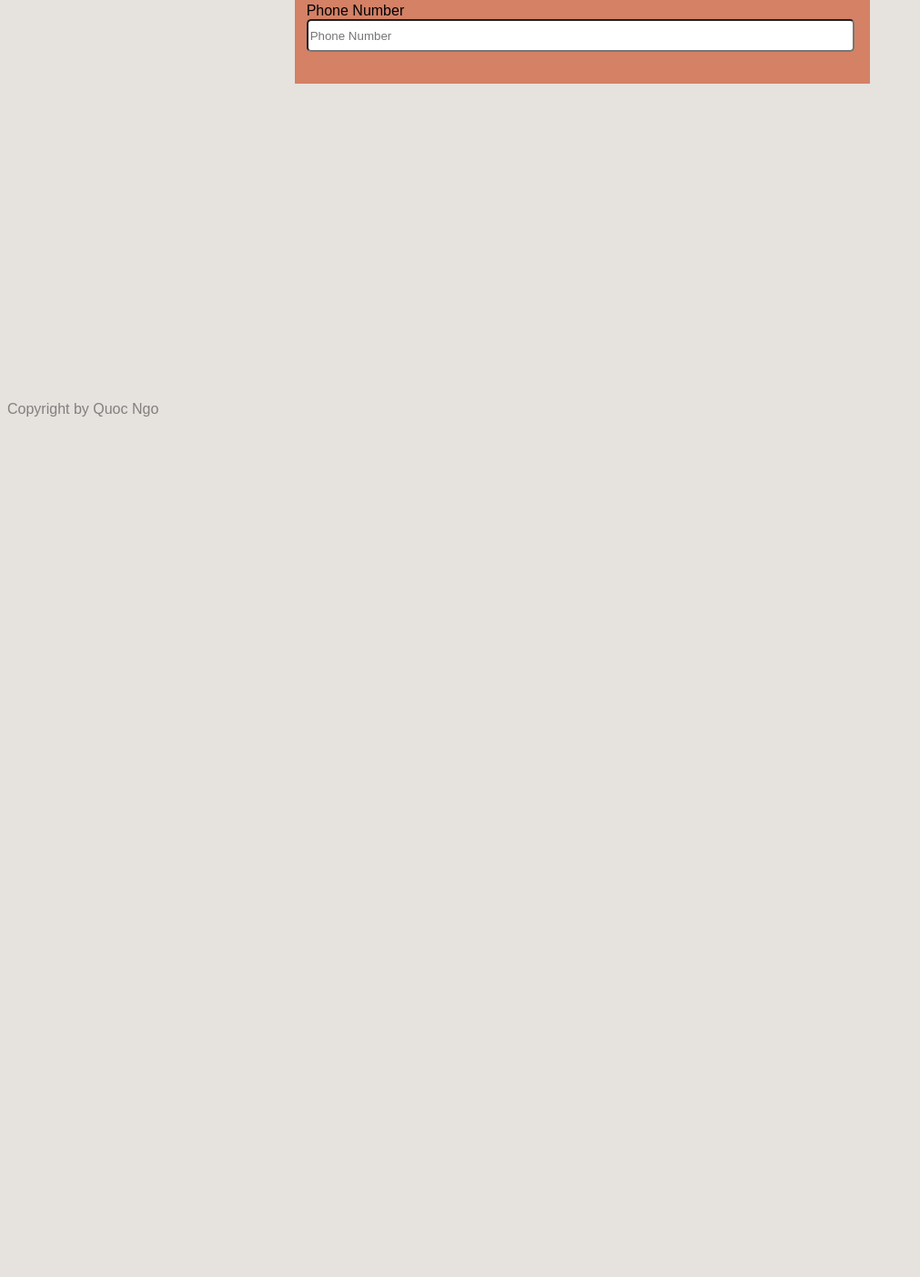
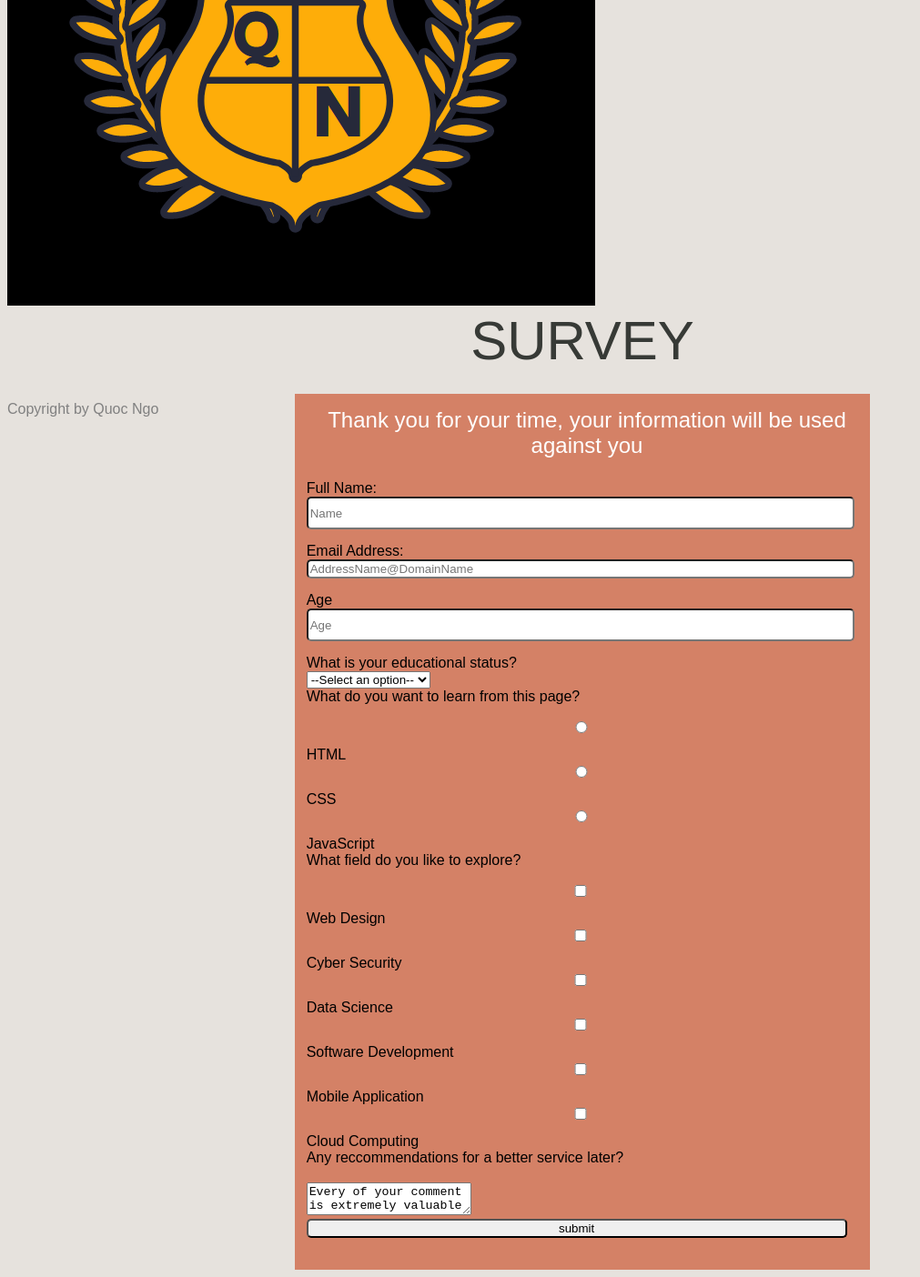
Before and after one commit to ngoquoc-git/Summer2021, a plain HTML site: page Web/Survey-Form/index.html in a window 1280 px wide. Shown: the part 331-1735 px from the top of the page at 91% size, without its empty margins (0-1011 px from the left). Before the commit the page ends 800 px from the top, so only its background shows below. Drawn offline with Linux system fonts and the light colour scheme.

Commit message:
radio, check box, comments, and submit

```diff
--- a/Web/Survey-Form/index.html
+++ b/Web/Survey-Form/index.html
@@ -2,23 +2,57 @@
 <html lang="en">
     <head>
         <link rel="stylesheet" href="stylesheet.css">
-        <link rel="icon" type="image/png" href="source/photos/logo.PNG">
+        <link rel="icon" type="image/png" href="source/photos/Quoc-navy-logo.PNG">
         <title>Quoc's Survey Form</title >
 
     </head>
     <body>
+        <div id="nav">
+            <img src="source/photos/Quoc-navy-logo.PNG">
+        </div>
         <header id="title">
             SURVEY
         </header>
         <div id="body">
-            <p id="description">Thank you for your time, your information will be use against you</p>
+            <p id="description">Thank you for your time, your information will be used against you</p>
             <form id="survey-form">
-                <label for="name">Full Name:</label><br>
+                <label id="name-label" for="name">Full Name:</label><br>
                 <input id="name" type="text" placeholder="Name"><br>
-                <label for="email-address">Email Address:</label><br>
-                <input id="email" type="email" placeholder="AddressName@DomainName"><br>
-                <label for="pNumber">Phone Number</label><br>
-                <input id="number" type="number" placeholder="Phone Number"><br>
+                <label id="email-label"for="email-address">Email Address:</label><br>
+                <input id="email-address" type="email" placeholder="AddressName@DomainName"><br>
+                <label id="number-label" for="number">Age</label><br>
+                <input id="number" type="number" min="min_value" max="max_value" placeholder="Age"><br>
+
+                <label id="dropdown-label" for="dropdown">What is your educational status?</label><br>
+                <select id="dropdown">
+                    <option selected disabled id="default">--Select an option--</option>
+                    <option>Middle School</option>
+                    <option>High School</option>
+                    <option>Vocational School</option>
+                    <option>2-year College</option>
+                    <option>4-year College</option>
+                    <option>Master Degree</option>
+                    <option>Doctoral Degree</option>
+                    <option>Other</option><br>
+                </select>
+
+                <div style="margin-bottom: 15px;">What do you want to learn from this page?</div>
+                <label for="HTML"><input id="HTML" value="HTML" name="focus" type="radio">HTML</label><br>
+                <label for="CSS"><input id="CSS" value="CSS" name="focus" type="radio">CSS</label><br>
+                <label for="JavaScript"><input id="JavaScript" value="JavaScript" name="focus" type="radio">JavaScript</label><br>
+
+                <div style="margin-bottom: 15px;">What field do you like to explore?</div>
+                <label for="web-design"><input id="web-design" value="web-design" for="career" type="checkbox">Web Design</label><br>
+                <label for="security"><input id="security" value="security" for="career" type="checkbox">Cyber Security</label><br>
+                <label for="data-science"><input id="data-science" value="data-science" for="career" type="checkbox">Data Science</label><br>
+                <label for="software-development"><input id="software-development" value="software-development" for="career" type="checkbox">Software Development</label><br>
+                <label for="mobile"><input id="mobile" value="mobile" for="career" type="checkbox">Mobile Application</label><br>
+                <label for="cloud"><input id="cloud" value="cloud" for="career" type="checkbox">Cloud Computing</label><br>
+
+                <label for="comments">Any reccommendations for a better service later?</label><br><br>
+                <textarea id="comments" name="comments">Every of your comment is extremely valuable to us</textarea>
+
+                <input type="submit" id="submit" value="submit">
             </form>
         </div>
         <footer>
```
